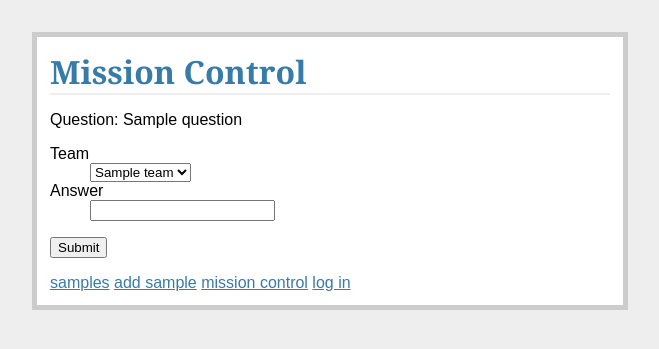
After one commit to mattvenn/earth-to-mars, a Flask app: page /questions/1 in a window 1280 px wide. The commit adds this page. Shown: the top 349 px of the page, without its empty margins (310-969 px from the left). Run offline with Flask 2, Linux system fonts and the light colour scheme; tables that the repository leaves empty hold one stand-in row (values such as "Sample post"); parts of the project's set-up code (start-up, migrations or seed data) failed here and were passed over; some libraries are stand-ins or nearby versions.

Commit message:
questions and answers

```diff
--- a/missioncontrol/mc/mc/__init__.py
+++ b/missioncontrol/mc/mc/__init__.py
@@ -15,10 +15,12 @@ db.init_app(app)
 
 # have to wait till db is instatiated to use these
 import mc.views
-from mc.models import Teams, School, Sample_Types, Sample
+from mc.models import Teams, School, Sample_Types, Sample, Questions, Answers
 
 admin = Admin(app, name='mission control')
 admin.add_view(views.SecureView(School, db.session))
 admin.add_view(views.SecureView(Sample, db.session))
 admin.add_view(views.SecureView(Sample_Types, db.session))
 admin.add_view(views.SecureView(Teams, db.session))
+admin.add_view(views.SecureView(Questions, db.session))
+admin.add_view(views.SecureView(Answers, db.session))
--- a/missioncontrol/mc/mc/models.py
+++ b/missioncontrol/mc/mc/models.py
@@ -1,12 +1,44 @@
-from sqlalchemy import Column, Integer, String, DateTime, Float, ForeignKey
+from sqlalchemy import Column, Integer, String, DateTime, Float, ForeignKey, Text
 from sqlalchemy.orm import relationship
 from datetime import datetime
 from mc import db
 
+class Questions(db.Model):
+    __tablename__ = 'questions'
+    id = Column(Integer, primary_key=True)
+    question = Column(Text(), nullable=False)
+    answer = Column(Text(), nullable=False)
+    image_path = Column(String(50))
+
+    def __init__(self, question=None, answer=None, image_path=None):
+        self.question = question
+        self.answer = answer
+        self.image_path = image_path
+
+    def __repr__(self):
+        return "%d: %s" % (self.id, self.question)
+
+class Answers(db.Model):
+    __tablename__ = 'answers'
+    id = Column(Integer, primary_key=True)
+    answer = Column(Text(), nullable=False)
+    team_id = Column(Integer, ForeignKey('teams.id'), nullable=False)
+    team = relationship("Teams")
+    question_id = Column(Integer, ForeignKey('questions.id'), nullable=False)
+    question = relationship("Questions")
+
+    def __init__(self, question=None, answer=None, team=None):
+        self.answer = answer
+        self.team = team
+        self.question = question
+
+    def __repr__(self):
+        return self.answer
+
 class Teams(db.Model):
     __tablename__ = 'teams'
     id = Column(Integer, primary_key=True)
-    name = Column(String(50), unique=True)
+    name = Column(String(50), unique=True, nullable=False)
     points = Column(Integer)
 
     def __init__(self, name=None, points=0):
@@ -19,9 +51,9 @@ class Teams(db.Model):
 class School(db.Model):
     __tablename__ = 'schools'
     id = Column(Integer, primary_key=True)
-    name = Column(String(50))
+    name = Column(String(50), nullable=False)
     timestamp = Column(DateTime, default=datetime.utcnow)
-    points = Column(Integer)
+    points = Column(Integer, nullable=False)
 
     def __init__(self, name=None, points=0):
         self.name = name
@@ -33,9 +65,9 @@ class School(db.Model):
 class Sample_Types(db.Model):
     __tablename__ = 'sample_types'
     id = Column(Integer, primary_key=True)
-    name = Column(String(50))
-    min = Column(Float())
-    max = Column(Float())
+    name = Column(String(50), nullable=False)
+    min = Column(Float(), nullable=False)
+    max = Column(Float(), nullable=False)
 
     def __init__(self, name=None, min=0, max=0):
         self.name = name
@@ -59,7 +91,7 @@ class Sample(db.Model):
     value = Column(Float(), nullable=False)
     timestamp = Column(DateTime, default=datetime.utcnow)
 
-    def __init__(self, type, team, x, y, value):
+    def __init__(self, type=None, team=None, x=None, y=None, value=None):
         self.value = value
         self.x = x
         self.y = y
--- /dev/null
+++ b/missioncontrol/mc/mc/templates/question.html
@@ -0,0 +1,17 @@
+{% extends "layout.html" %}
+{% block body %}
+{% from "_formhelpers.html" import render_field %}
+  {% if question %}
+<form action="{{ url_for('questions', question_id = question.id) }}" method=post class=question>
+    <p class="question">Question: {{ question.question }}
+  <dl>
+    {{ form.csrf_token }}
+    {{ render_field(form.team) }}
+    {{ render_field(form.answer) }}
+  </dl>
+  <p><input type=submit value=Submit>
+</form>
+  {% else %}
+    <p class="question">Couldn't find that question!
+  {% endif %}
+{% endblock %}
--- a/missioncontrol/mc/mc/templates/show_samples.html
+++ b/missioncontrol/mc/mc/templates/show_samples.html
@@ -1,7 +1,6 @@
 {% extends "layout.html" %}
 {% block body %}
 <!--  <img src="{{ url_for('static', filename='vor.png') }}"> -->
-  <br>
   <ul class=samples>
   {% for sample in samples %}
     <li>{{ sample.timestamp}} {{ sample.x }}, {{sample.y}} = {{sample.value}}</li>
--- a/missioncontrol/mc/mc/views.py
+++ b/missioncontrol/mc/mc/views.py
@@ -12,7 +12,7 @@ from wtforms import TextField, IntegerField, FloatField, SelectField, PasswordFi
 from wtforms import validators
 from flask_wtf import Form
 from wtforms.ext.sqlalchemy.fields import QuerySelectField
-from mc.models import Teams, School, Sample_Types, Sample
+from mc.models import Teams, School, Sample_Types, Sample, Answers, Questions
 
 class SecureView(ModelView):
     def is_accessible(self):
@@ -51,6 +51,20 @@ class LoginForm(Form):
             self.password.errors.append('bad password')
             return False
 
+        return True
+
+class AnswerForm(Form):
+    def get_teams():
+        return Teams.query.all()
+
+    team = QuerySelectField(query_factory=get_teams)
+    answer = TextField('Answer', [validators.Required()])
+
+    def validate(self):
+        rv = Form.validate(self)
+        if not rv:
+            return False
+        self.answer = Answers(None, self.answer.data, self.team.data)
         return True
 
 class SampleForm(Form):
@@ -181,3 +195,25 @@ def logout():
     session.pop('logged_in', None)
     flash('You were logged out')
     return redirect(url_for('mission_control'))
+
+# tested
+@app.route('/answers/<int:question_id>')
+def answers(question_id):
+    question = Questions.query.get(question_id)
+    return render_template('answer.html', question=question)
+
+# tested
+@app.route('/questions/<int:question_id>', methods=['GET', 'POST'])
+def questions(question_id):
+    form = AnswerForm(request.form)
+    question = Questions.query.get(question_id)
+
+    if form.validate_on_submit():
+        form.answer.question = question
+        db.session.add(form.answer)
+        db.session.commit()
+        add_school_point()
+        flash('answer logged')
+        return redirect(url_for('answers', question_id=question_id))
+
+    return render_template('question.html', question=question, form=form)
```
Also changed, not shown: missioncontrol/mc/init_db.py (added, +32 -0 lines), missioncontrol/mc/mc/templates/answer.html (added, +12 -0 lines), missioncontrol/mc/mc_tests.py (+24 -18 lines).
